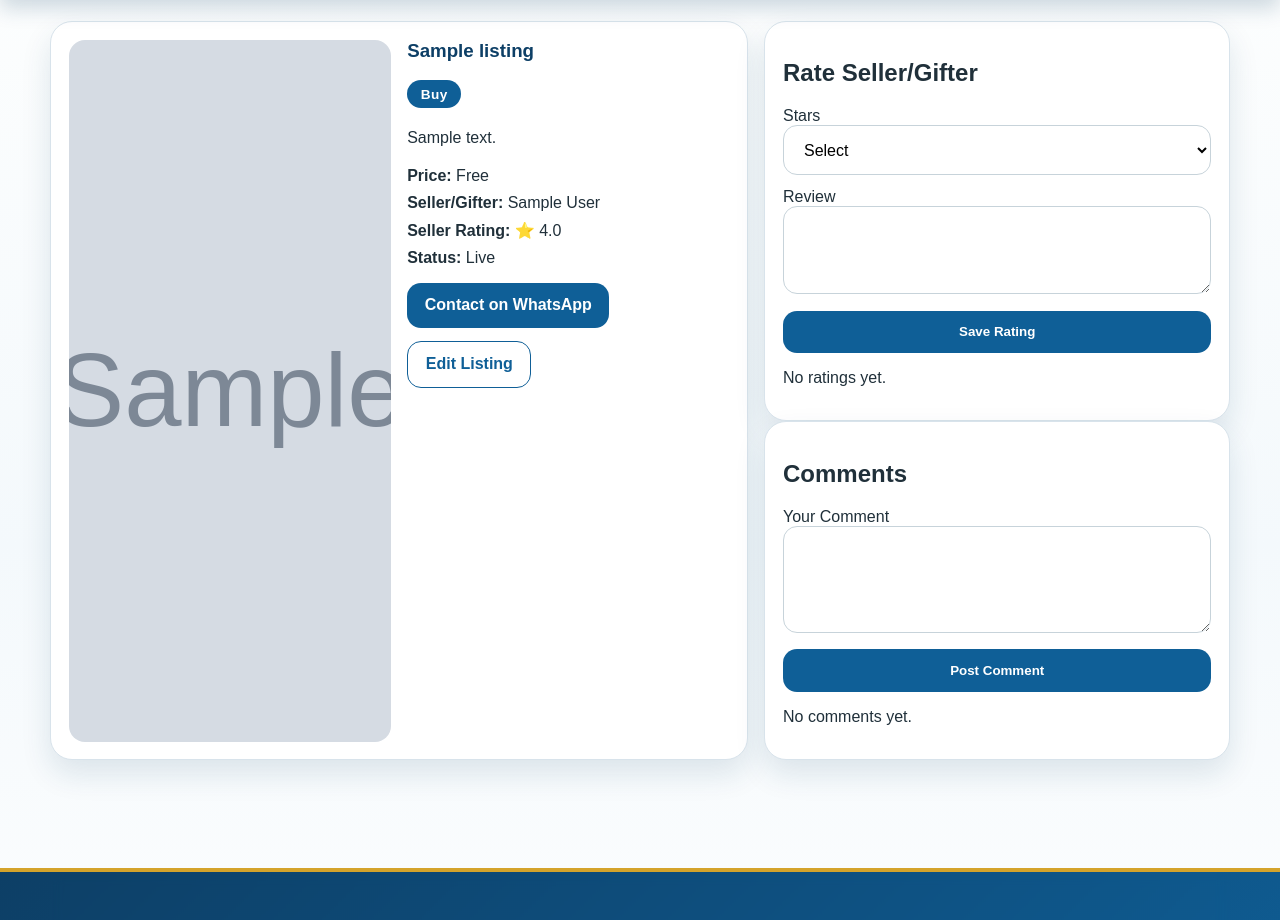
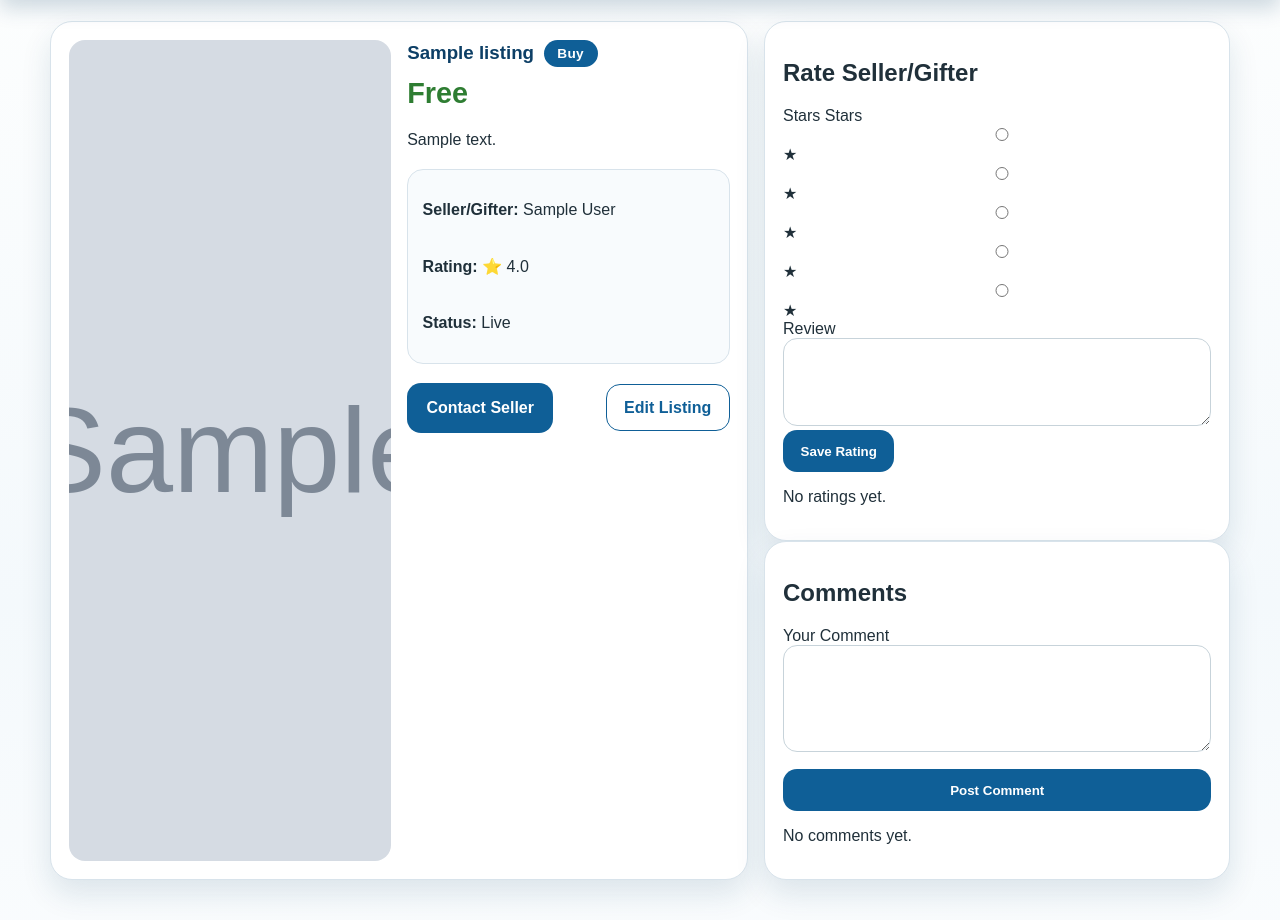
Before and after one commit to AbdulBasit-TechBro/iu-marketplace, a Flask app: page /listing/1 in a window 1280 px wide. Shown: the part 79-999 px from the top of the page. Run offline with Flask 3, Linux system fonts and the light colour scheme; a user stored in the database is signed in; tables that the repository leaves empty hold one stand-in row (values such as "Sample post"); grey boxes marked "Sample" are stand-in pictures; parts of the project's set-up code (start-up, migrations or seed data) failed here and were passed over.

Commit message:
Add clickable star rating UI

```diff
--- a/static/css/style.css
+++ b/static/css/style.css
@@ -772,6 +772,52 @@
     font-weight: 700;
 }
 
+/* ================= PRODUCT PAGE UPGRADE ================= */
+
+.price-box {
+    margin: .6rem 0 1rem;
+}
+
+.price {
+    margin: 0;
+    font-size: 1.8rem;
+    font-weight: 800;
+    color: var(--secondary);
+}
+
+.price.free {
+    color: #2e7d32;
+}
+
+/* Seller Card */
+.seller-card {
+    background: #f8fbfd;
+    border: 1px solid var(--border);
+    border-radius: 16px;
+    padding: .9rem;
+    margin: .8rem 0 1.2rem;
+    display: grid;
+    gap: .4rem;
+}
+
+/* Bigger action button */
+.big-btn {
+    padding: 1rem 1.2rem;
+    font-size: 1rem;
+}
+
+/* Improve spacing */
+.detail-head {
+    display: flex;
+    align-items: center;
+    gap: .6rem;
+    flex-wrap: wrap;
+}
+
+.detail-head h1 {
+    margin: 0;
+}
+
 /* =========================================================
    12. FOOTER
 ========================================================= */
--- a/templates/listing_detail.html
+++ b/templates/listing_detail.html
@@ -11,6 +11,8 @@
             {% endif %}
         </div>
         <div class="detail-content">
+
+    <!-- Title + Badge -->
     <div class="detail-head">
         <h1>{{ listing.title }}</h1>
         <span class="badge {% if listing.listing_type == 'gift' %}badge-gift{% else %}badge-buy{% endif %}">
@@ -18,29 +20,38 @@
         </span>
     </div>
 
+    <!-- Price Highlight -->
+    <div class="price-box">
+        {% if listing.listing_type == 'buy' %}
+            <h2 class="price">SAR {{ '%.2f'|format(listing.price or 0) }}</h2>
+        {% else %}
+            <h2 class="price free">Free</h2>
+        {% endif %}
+    </div>
+
+    <!-- Description -->
     {% if can_view_full %}
         <p class="detail-description">{{ listing.description }}</p>
+    {% else %}
+        <p class="detail-description">
+            {{ listing.description[:160] }}{% if listing.description|length > 160 %}...{% endif %}
+        </p>
+    {% endif %}
 
-        <div class="meta-column">
-            <span><strong>Price:</strong>
-                {% if listing.listing_type == 'buy' %}
-                    SAR {{ '%.2f'|format(listing.price or 0) }}
-                {% else %}
-                    Free
-                {% endif %}
-            </span>
-
-            <span><strong>Seller/Gifter:</strong> {{ listing.seller.full_name }}</span>
-            <span><strong>Seller Rating:</strong> ⭐ {{ listing.seller.average_rating if listing.seller.average_rating else 'No rating yet' }}</span>
-            <span><strong>Status:</strong> {% if listing.is_active %}Live{% else %}Expired{% endif %}</span>
+    {% if can_view_full %}
+    <!-- Seller Info Card -->
+    <div class="seller-card">
+        <p><strong>Seller/Gifter:</strong> {{ listing.seller.full_name }}</p>
+        <p><strong>Rating:</strong> ⭐ {{ listing.seller.average_rating if listing.seller.average_rating else 'No rating yet' }}</p>
+        <p><strong>Status:</strong> {% if listing.is_active %}Live{% else %}Expired{% endif %}</p>
     </div>
 
+    <!-- Actions -->
     <div class="action-row wrap">
-            <a class="btn btn-primary"
+        <a class="btn btn-primary big-btn"
            href="https://wa.me/{{ listing.seller.whatsapp_number }}"
-            target="_blank"
-            rel="noopener">
-                Contact on WhatsApp
+           target="_blank">
+            Contact Seller
         </a>
 
         {% if current_user.is_authenticated and (current_user.id == listing.user_id or current_user.is_admin) %}
@@ -50,11 +61,8 @@
             </a>
         {% endif %}
     </div>
-    {% else %}
-        <p class="detail-description">
-            {{ listing.description[:160] }}{% if listing.description|length > 160 %}...{% endif %}
-        </p>
     {% endif %}
+
 </div>
     </article>
 
@@ -64,13 +72,20 @@
             <h2>Rate Seller/Gifter</h2>
             <form method="post" action="{{ url_for('rate_seller', seller_id=listing.user_id) }}" class="form-grid compact single-column">
         <label>Stars
-                    <select name="stars" required>
-                        <option value="">Select</option>
-                        {% for i in range(1,6) %}
-                            <option value="{{ i }}" {% if my_rating and my_rating.stars == i %}selected{% endif %}>{{ i }} Star{% if i > 1 %}s{% endif %}</option>
+            <label>Stars</label>
+
+                    <div class="star-rating">
+                        {% for i in range(5, 0, -1) %}
+                            <input type="radio"
+                                id="star{{ i }}"
+                                name="stars"
+                                value="{{ i }}"
+                                required
+                                {% if my_rating and my_rating.stars == i %}checked{% endif %}>
+                            <label for="star{{ i }}">★</label>
                         {% endfor %}
-                    </select>
-                </label>
+                    </div>
+
                 <label>Review
                     <textarea name="review_text" rows="3">{{ my_rating.review_text if my_rating else '' }}</textarea>
                 </label>
```
Lines whose indentation alone changed are shown as unchanged.
